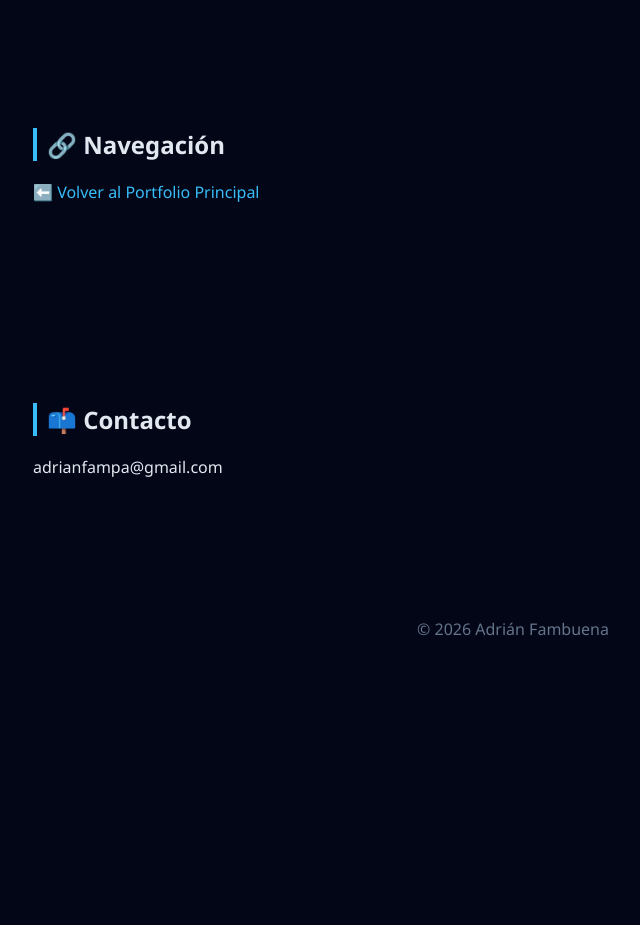
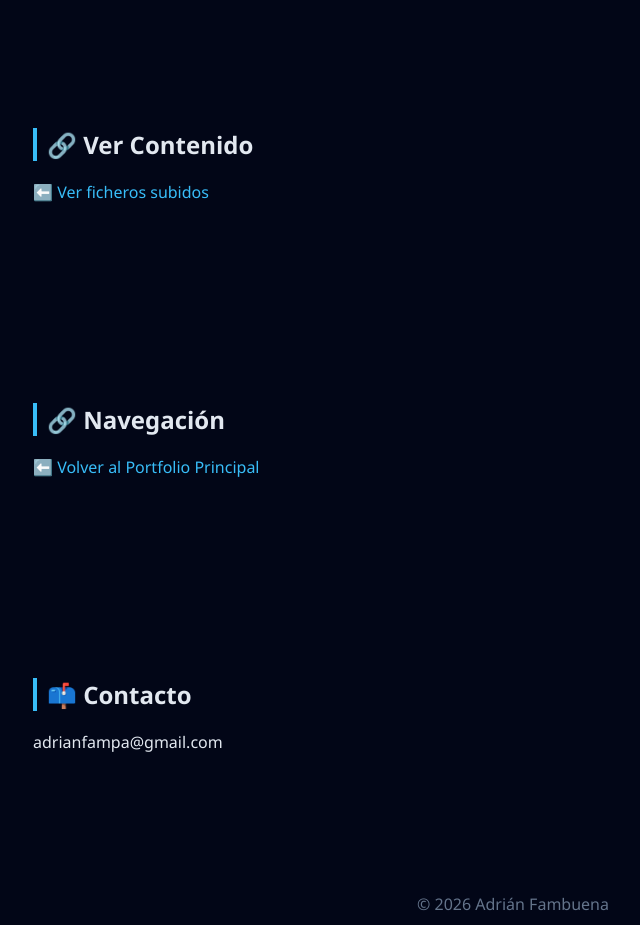
Before and after one commit to AdrianFambuena/DAM-Programacion, a plain HTML site: page index.html in a window 1280 px wide. Shown: the part 2380-3305 px from the top of the page, without its empty margins (127-767 px from the left). Before the commit the page ends 3060 px from the top, so only its background shows below. Drawn offline with Linux system fonts and the light colour scheme.

Commit message:
Update index.html

```diff
--- a/index.html
+++ b/index.html
@@ -201,6 +201,15 @@
 </section>
 
 <section>
+  <h2>🔗 Ver Contenido</h2>
+  <p>
+    <a href="https://github.com/AdrianFambuena/DAM-Programacion.git">
+      ⬅️ Ver ficheros subidos
+    </a>
+  </p>
+</section>
+
+<section>
   <h2>🔗 Navegación</h2>
   <p>
     <a href="https://adrianfambuena.github.io/Porfolio-AdrianFambuena">
```
